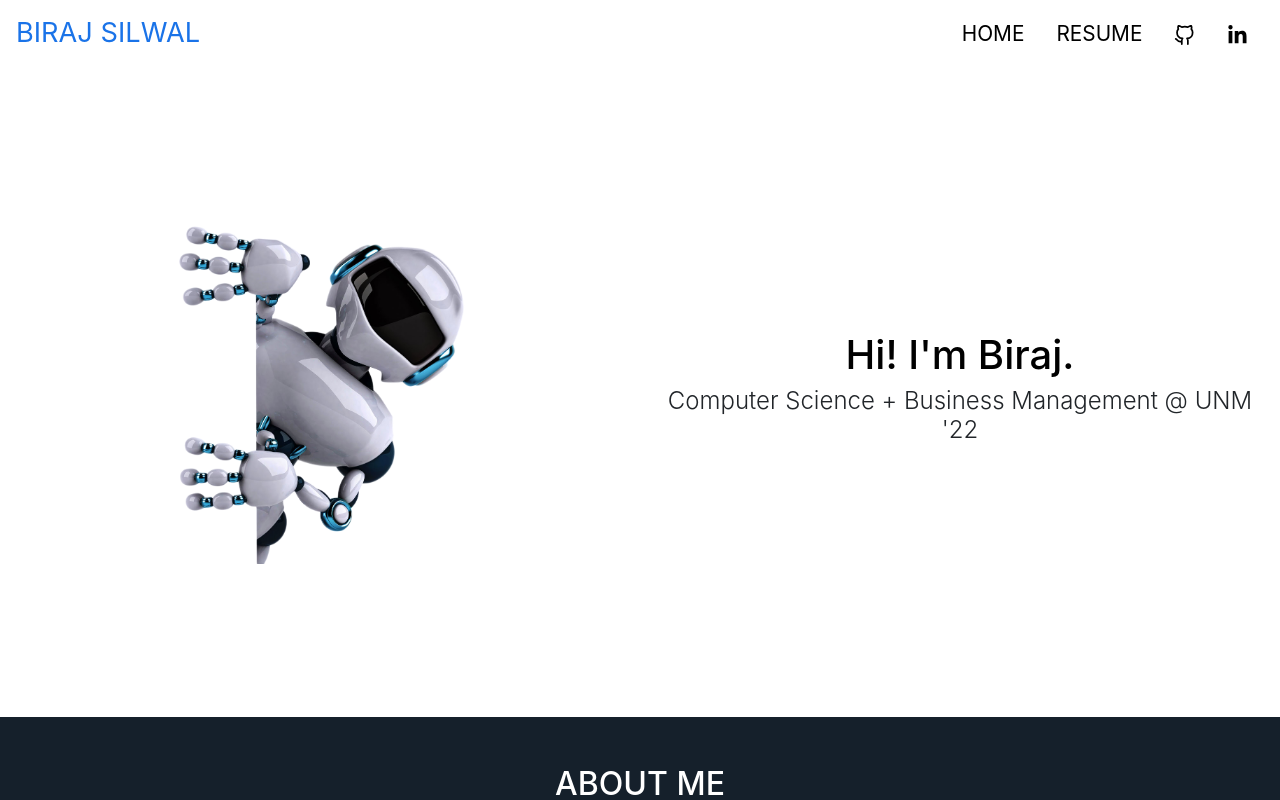
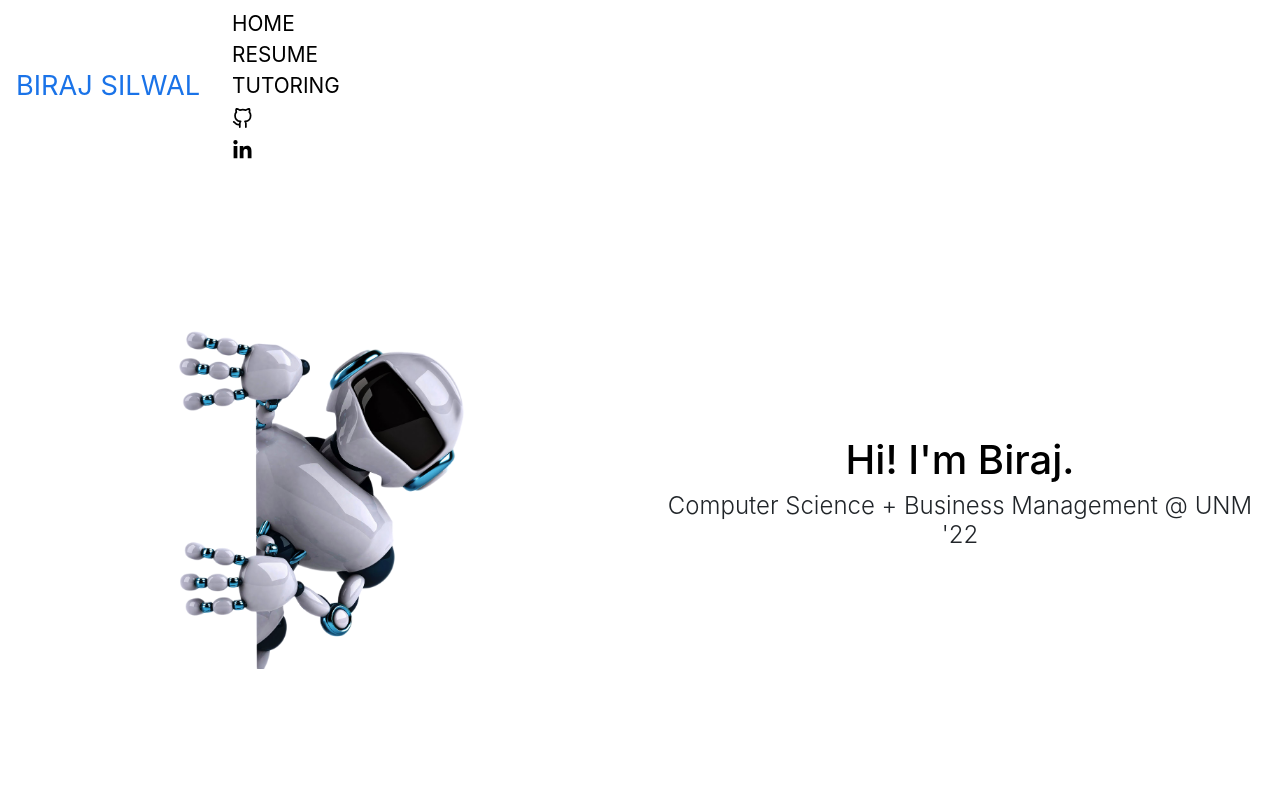
Before and after one commit to birajsilwal/ReactWebsite, a React (Create React App) app: page / in a window 1280 px wide. Shown: the top 800 px of the page. Built offline with nearby package versions, Linux system fonts and the light colour scheme.

Commit message:
update in header, flex-start

```diff
--- a/src/App.js
+++ b/src/App.js
@@ -3,6 +3,7 @@ import "./App.css";
 import "bootstrap/dist/css/bootstrap.min.css";
 import Home from "./pages/Home";
 import Resume from "./pages/Resume";
+import Tutoring from "./pages/Tutoring";
 import { Route } from "react-router-dom";
 import NewHeader from "./components/NewHeader";
 import ReactGA from "react-ga";
@@ -22,6 +23,7 @@ function App() {
       <NewHeader />
       <Route exact path="/" component={Home} />
       <Route exact path="/resume" component={Resume} />
+      <Route exact path="/tutoring" component={Tutoring} />
     </div>
   );
 }
--- a/src/components/NewHeader.jsx
+++ b/src/components/NewHeader.jsx
@@ -46,6 +46,7 @@ export default function NewHeader() {
         <Navbar.Collapse className="justify-content-end" id="basic-navbar-nav">
           <Link className={aa} to="/">Home</Link>
           <Link className={aa} to="/resume">Resume</Link>
+          <Link className={aa} to="/tutoring">Tutoring</Link>
           <Nav.Link className={aa} href="https://github.com/birajsilwal" target="_blank"><FiGithub /></Nav.Link>
           <Nav.Link className={aa} href="https://www.linkedin.com/in/birajsilwal/" target="_blank"><FaLinkedinIn /></Nav.Link>
         </Navbar.Collapse>
--- a/src/css/Header.css
+++ b/src/css/Header.css
@@ -13,3 +13,12 @@
   padding: 0;
 
 }
+
+.justify-content-end {
+  display: flex;
+  flex-direction: column;
+}
+
+.navbar-collapse {
+  align-items: flex-start;
+}
```
